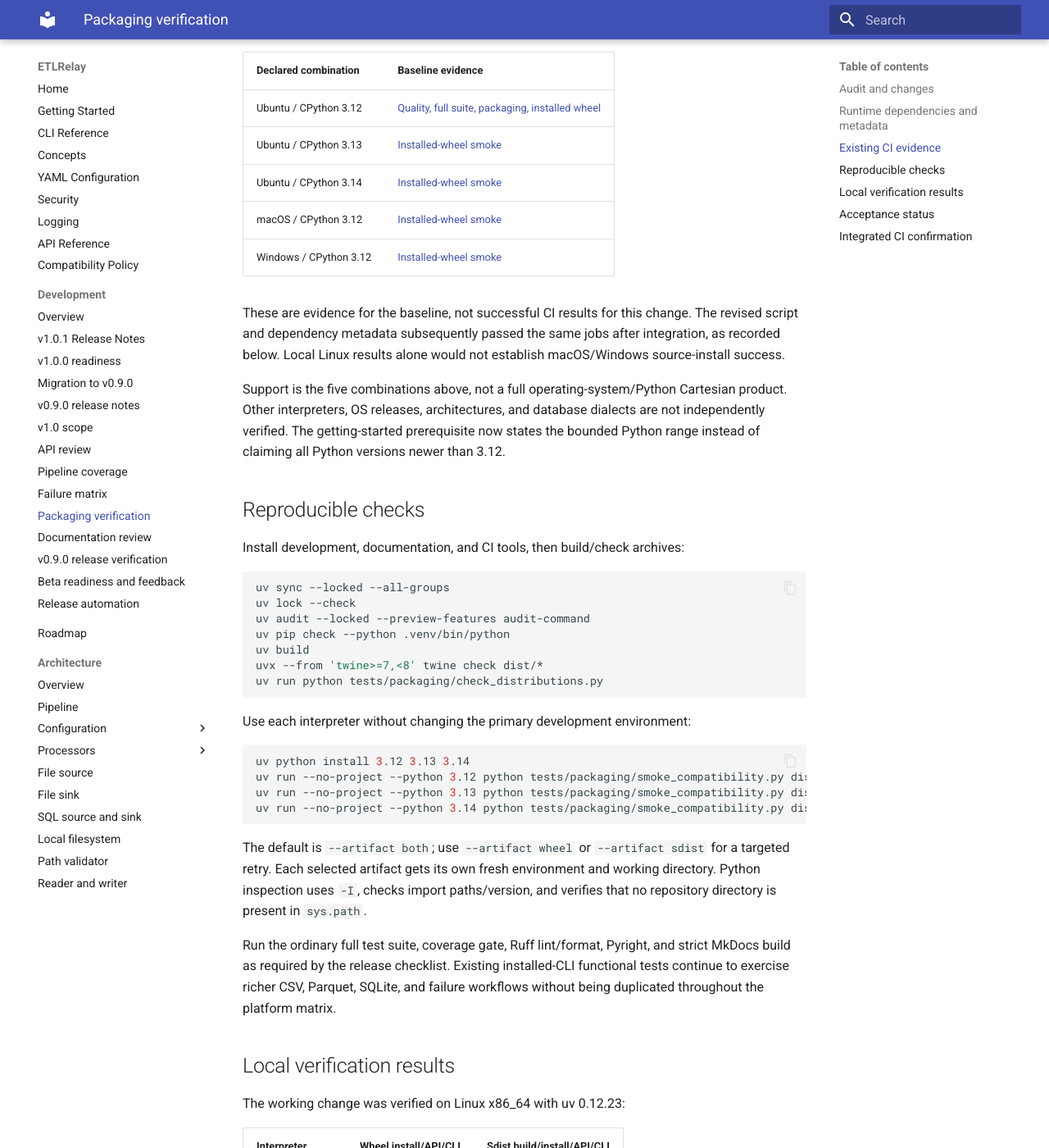
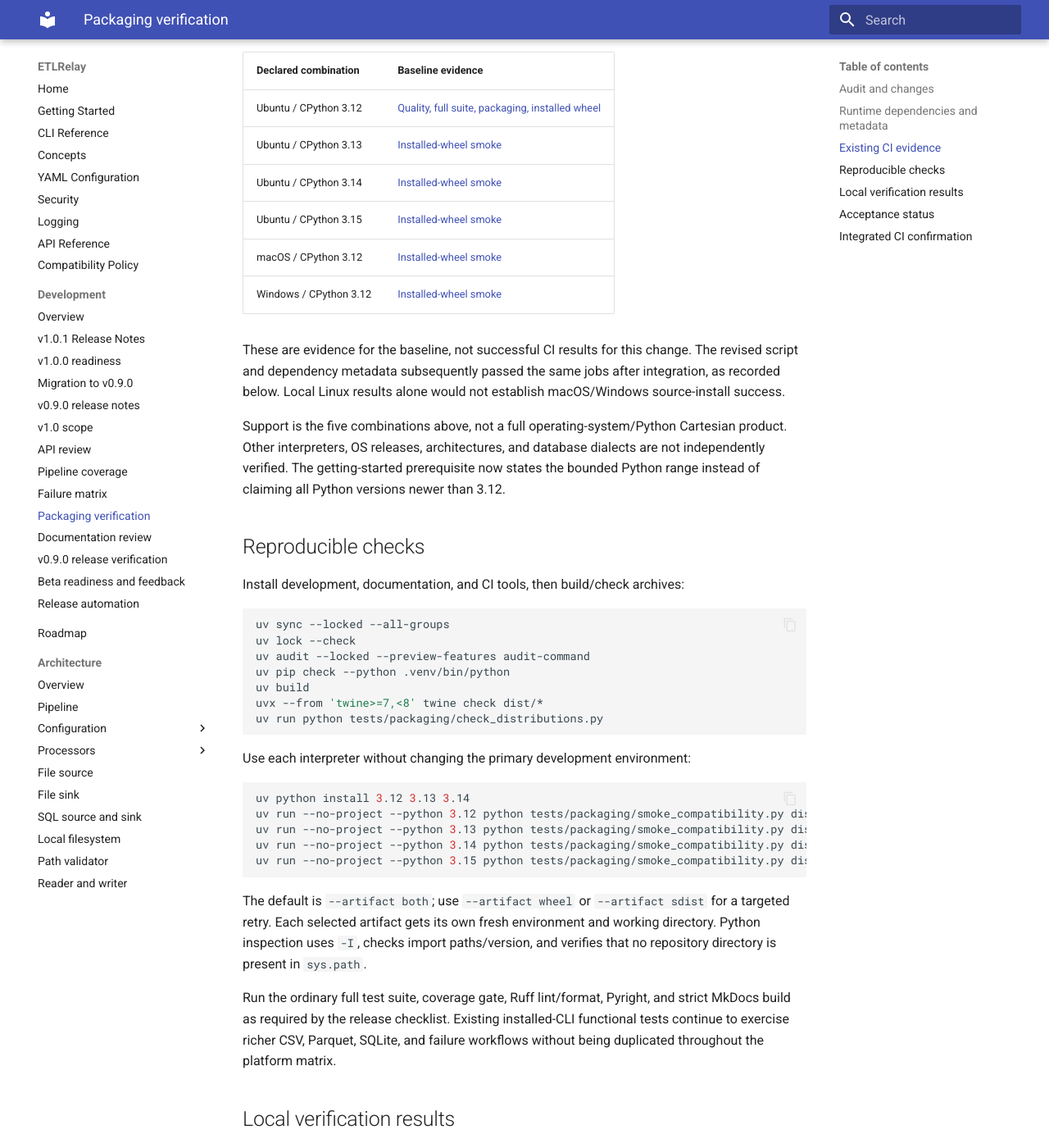
Before and after one commit to apaquette/ETLRelay, an MkDocs documentation site: the page built from docs/development/packaging-verification.md, in a window 1280 px wide and 1400 px high, scrolled down 1581 px. Shown: the whole window at 82% size. Built offline with MkDocs 1.6.1 and Material for MkDocs 9.7.7, drawn with Linux system fonts in a browser that asks for light colours; the version menu is left out; some of the changed text lies outside the part shown.

````diff
--- a/docs/development/packaging-verification.md
+++ b/docs/development/packaging-verification.md
@@ -65,6 +65,7 @@ completed successfully:
 | Ubuntu / CPython 3.12 | [Quality, full suite, packaging, installed wheel](https://github.com/apaquette/ETLRelay/actions/runs/39635472040/job/119344625828) |
 | Ubuntu / CPython 3.13 | [Installed-wheel smoke](https://github.com/apaquette/ETLRelay/actions/runs/39635472040/job/119345318931) |
 | Ubuntu / CPython 3.14 | [Installed-wheel smoke](https://github.com/apaquette/ETLRelay/actions/runs/39635472040/job/119345318992) |
+| Ubuntu / CPython 3.15 | [Installed-wheel smoke](https://github.com/apaquette/ETLRelay/actions/runs/41742298368/job/126286902567) |
 | macOS / CPython 3.12 | [Installed-wheel smoke](https://github.com/apaquette/ETLRelay/actions/runs/39635472040/job/119345318707) |
 | Windows / CPython 3.12 | [Installed-wheel smoke](https://github.com/apaquette/ETLRelay/actions/runs/39635472040/job/119345318978) |
 
@@ -100,6 +101,7 @@ uv python install 3.12 3.13 3.14
 uv run --no-project --python 3.12 python tests/packaging/smoke_compatibility.py dist
 uv run --no-project --python 3.13 python tests/packaging/smoke_compatibility.py dist
 uv run --no-project --python 3.14 python tests/packaging/smoke_compatibility.py dist
+uv run --no-project --python 3.15 python tests/packaging/smoke_compatibility.py dist
 ```
 
 The default is `--artifact both`; use `--artifact wheel` or `--artifact sdist`
@@ -121,6 +123,7 @@ The working change was verified on Linux x86_64 with uv 0.12.23:
 | CPython 3.12.14 | Passed | Passed |
 | CPython 3.13.16 | Passed | Passed |
 | CPython 3.14.8 | Passed | Passed |
+| CPython 3.15.0rc2 | Passed | Passed |
 
 Additional checks:
 
@@ -158,6 +161,7 @@ All five required jobs passed:
 | Ubuntu / CPython 3.12 | [Quality](https://github.com/apaquette/ETLRelay/actions/runs/39637775631/job/119352913973) |
 | Ubuntu / CPython 3.13 | [Compatibility](https://github.com/apaquette/ETLRelay/actions/runs/39637775631/job/119353646228) |
 | Ubuntu / CPython 3.14 | [Compatibility](https://github.com/apaquette/ETLRelay/actions/runs/39637775631/job/119353646054) |
+| Ubuntu / CPython 3.15 | [Compatibility](https://github.com/apaquette/ETLRelay/actions/runs/41742298368/job/126286902567) |
 | macOS / CPython 3.12 | [Compatibility](https://github.com/apaquette/ETLRelay/actions/runs/39637775631/job/119353646188) |
 | Windows / CPython 3.12 | [Compatibility](https://github.com/apaquette/ETLRelay/actions/runs/39637775631/job/119353646599) |
 
````
Also changed, not shown: CHANGELOG.md (+1 -1 lines), CONTRIBUTING.md (+1 -1 lines), README.md (+3 -2 lines), docs/cli-reference.md (+1 -1 lines), docs/development.md (+2 -2 lines), docs/development/release-automation.md (+1 -0 lines), examples/README.md (+1 -1 lines).
